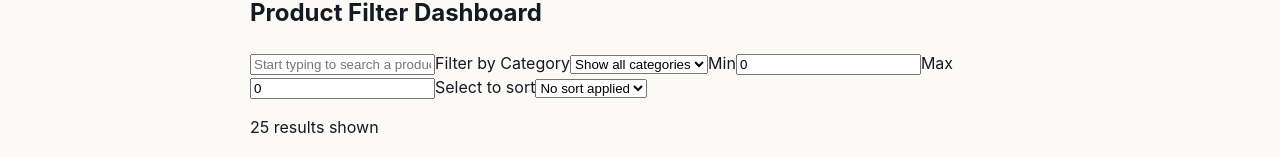
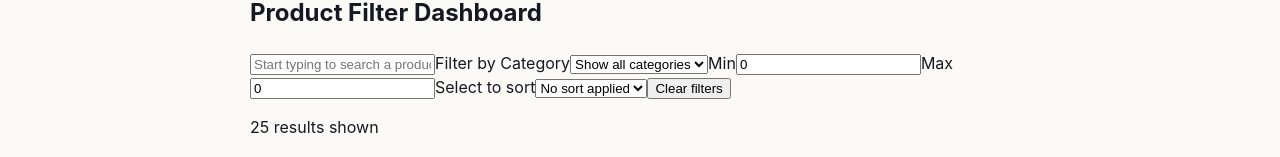
Before and after one commit to klammm/portfolio, a React (Vite) app: page /playground/product-filter-dashboard in a window 1280 px wide. Shown: the part 340-497 px from the top of the page. Built offline with nearby package versions, Linux system fonts and the light colour scheme.

Commit message:
feat: add reset filters for Product Filter Dashboard demo

```diff
--- a/src/features/playground/demos/ProductFilterDashboard/ProductFilterDashboard.tsx
+++ b/src/features/playground/demos/ProductFilterDashboard/ProductFilterDashboard.tsx
@@ -31,7 +31,7 @@ Stretch
 Add:
 
 -   URL query parameters for filters
--   reset filters
+-   reset filters x
 -   result count x
 */
 
@@ -101,6 +101,13 @@ export const ProductFilterDashboard = () => {
     setSelectedProduct(product);
   };
 
+  const handleResetFilterOnClick = () => {
+    setSearchInput('');
+    setSelectedCategory('');
+    setPriceFilter({ min: 0, max: 0});
+    setSortFilter('none');
+  };
+
   useEffect(() => {
     let cancelled = false;
 
@@ -135,7 +142,7 @@ export const ProductFilterDashboard = () => {
       <label htmlFor='product-filter-dashboard-category-filter'>
         Filter by Category
       </label>
-      <select onChange={handleOnCategorySelect} id="product-filter-dashboard-category-filter" name="product-filter-dashboard-category-filter">
+      <select value={selectedCategory} onChange={handleOnCategorySelect} id="product-filter-dashboard-category-filter" name="product-filter-dashboard-category-filter">
         <option value="">Show all categories</option>
         {categoryList.map((category) => {
           return (
@@ -156,7 +163,7 @@ export const ProductFilterDashboard = () => {
       <label htmlFor='product-filter-dashboard-sort-filter'>
         Select to sort
       </label>
-      <select onChange={handleSortOnSelect} id="product-filter-dashboard-sort-filter" name="product-filter-dashboard-sort-filter">
+      <select value={sortFilter} onChange={handleSortOnSelect} id="product-filter-dashboard-sort-filter" name="product-filter-dashboard-sort-filter">
         <option value="none">
           No sort applied
         </option>
@@ -168,6 +175,9 @@ export const ProductFilterDashboard = () => {
           )
         })}
       </select>
+      <button type="button" onClick={handleResetFilterOnClick}>
+        Clear filters
+      </button>
       <div>
         <p>{itemLength} results shown</p>
         {selectedProduct && (
```
